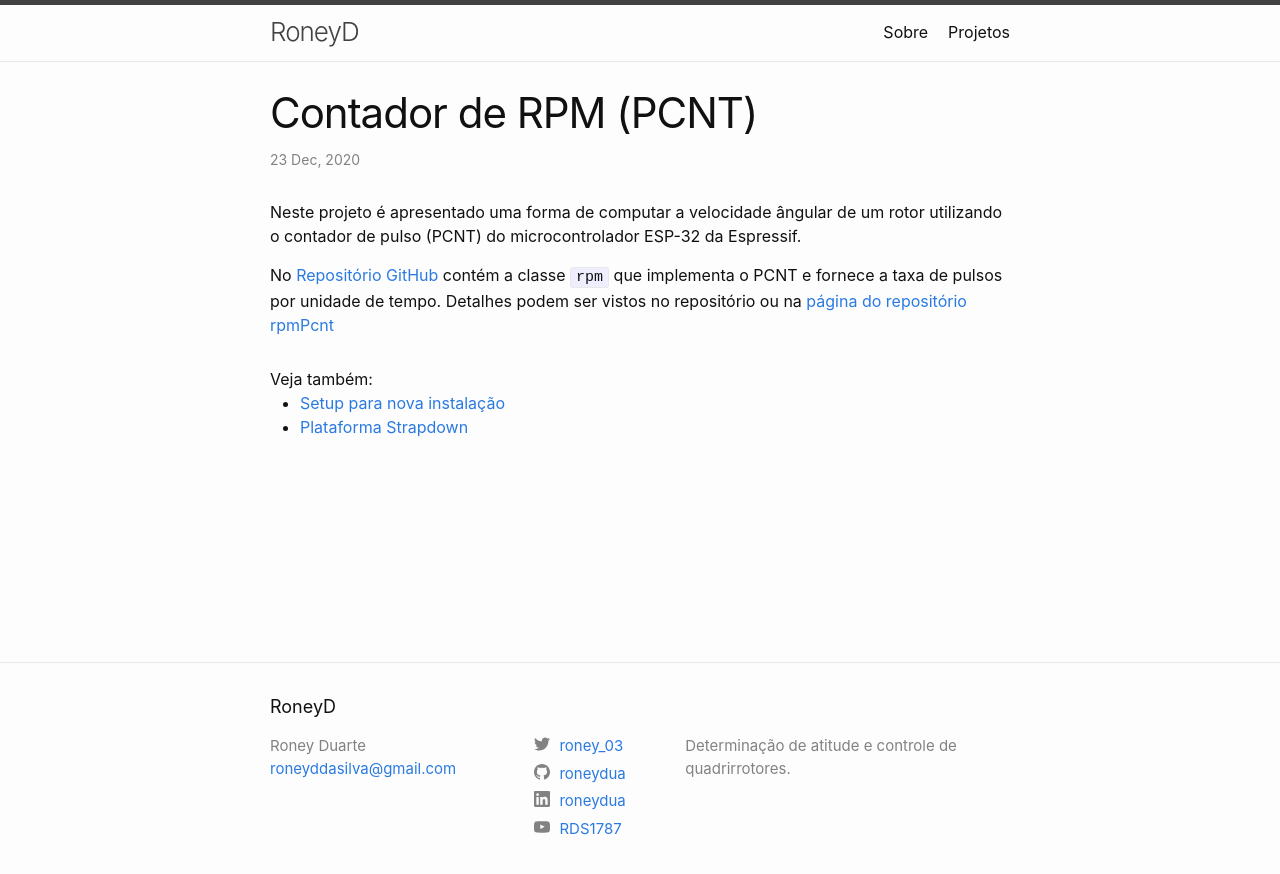
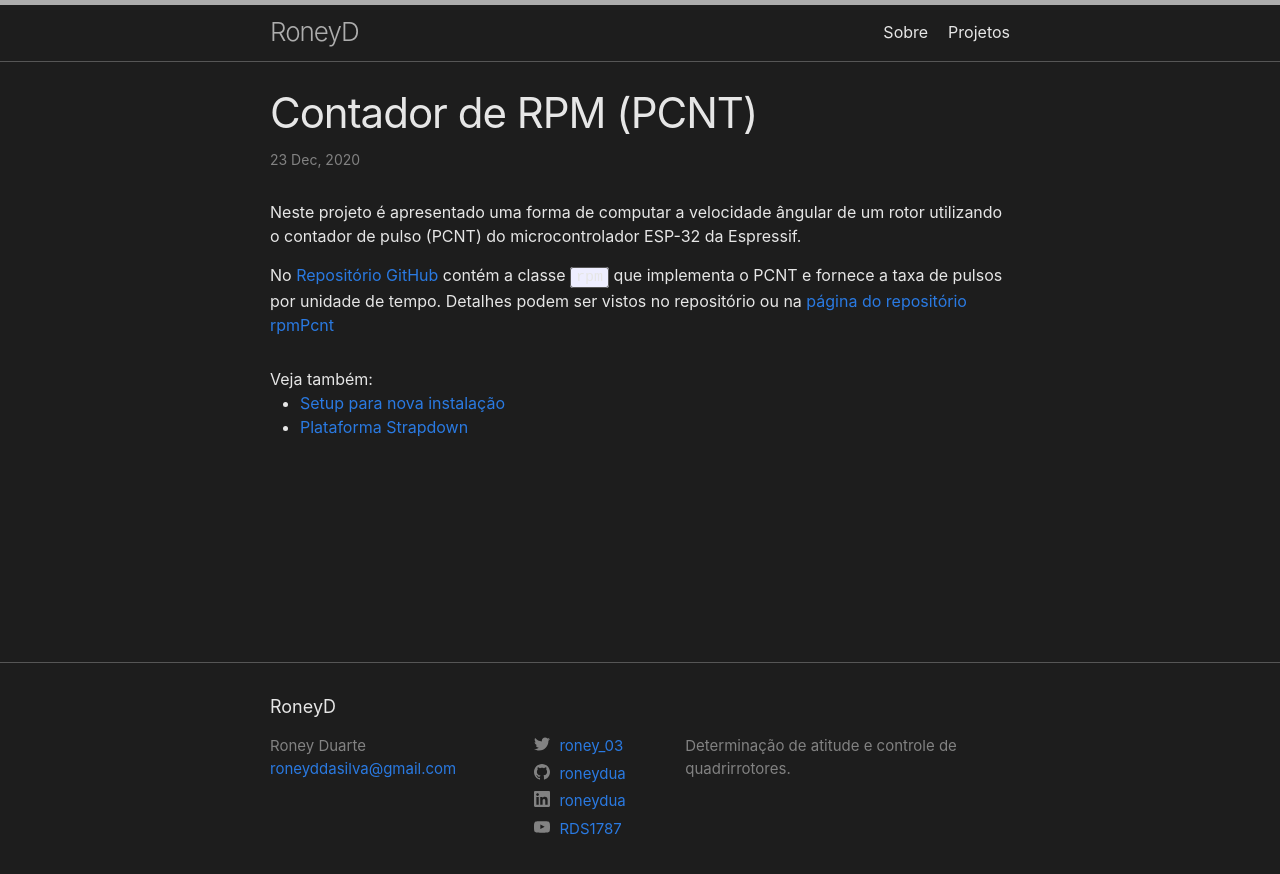
Before and after one commit to roneydua/roneydua.github.io, a Jekyll site: the page built from projetos/_posts/2020-12-23-contador-rpm.md, in a window 1280 px wide. Shown: the top 874 px of the page. Built offline with Jekyll 4.4.1, drawn with Linux system fonts in a browser that asks for light colours; nearby versions of some CDN libraries.

Commit message:
color change

```diff
--- a/Gemfile
+++ b/Gemfile
@@ -15,12 +15,12 @@ source "https://rubygems.org"
 # gem "jekyll-remote-theme"
 # If you want to use GitHub Pages, remove the "gem "jekyll"" above and
 # uncomment the line below. To upgrade, run `bundle update github-pages`.
+
 gem "github-pages", group: :jekyll_plugins
-
 gem 'jekyll-relative-links' # for relatives links
 gem 'jekyll-pdf-embed' # for pdf embed
 
-# If you have any plugins, put them here!
+gem "jekyll-remote-theme"
 group :jekyll_plugins do
   gem "jekyll-feed", "~> 0.12"
 end
--- a/_config.yml
+++ b/_config.yml
@@ -33,7 +33,9 @@ url: "https://roneydua.github.io" # the base hostname & protocol for your site,
 # Build settings
 # remove minima theme as it is now a regular theme
 # theme: minima
-search: true
+
+
+
 
 excerpt_separator: "<!--excerpt-->"
 
@@ -41,22 +43,3 @@ plugins:
   - jekyll-feed
   - jekyll-relative-links
   - jekyll-pdf-embed
-# Exclude from processing.
-# The following items will not be processed, by default.
-# Any item listed under the `exclude:` key here will be automatically added to
-# the internal "default list".
-#
-# Excluded items can be processed by explicitly listing the directories or
-# their entries' file path in the `include:` list.
-#
-# exclude:
-#   - .sass-cache/
-#   - .jekyll-cache/
-#   - gemfiles/
-#   - Gemfile
-#   - Gemfile.lock
-#   - node_modules/
-#   - vendor/bundle/
-#   - vendor/cache/
-#   - vendor/gems/
-#   - vendor/ruby/
--- a/_includes/head.html
+++ b/_includes/head.html
@@ -2,7 +2,7 @@
   <meta charset="utf-8">
   <meta http-equiv="X-UA-Compatible" content="IE=edge">
   <meta name="viewport" content="width=device-width, initial-scale=1">
-  {%- seo -%}
+
   <link rel="stylesheet" href="{{ "/assets/main.css" | relative_url }}">
   {%- feed_meta -%}
   {%- if jekyll.environment == 'production' and site.google_analytics -%}
--- a/_sass/minima.scss
+++ b/_sass/minima.scss
@@ -10,13 +10,20 @@ $base-line-height: 1.5 !default;
 
 $spacing-unit:     30px !default;
 
-$text-color:       #111 !default;
-$background-color: #fdfdfd !default;
+$background-color: #1d1d1d; /* a dark, off-black for the bg */
+$text-color: #e6e6e6; /* an off-white for the text */
+$grey-color-light: #565656; /* for the border-top separators */
+$grey-color-dark: #adadad; /* such as the site title in the header, visited */
+//
+// @import "{{ site.theme }}";
+
+// $text-color:       #111 !default;
+// $background-color: #fdfdfd !default;
 $brand-color:      #2a7ae2 !default;
 
 $grey-color:       #828282 !default;
-$grey-color-light: lighten($grey-color, 40%) !default;
-$grey-color-dark:  darken($grey-color, 25%) !default;
+// $grey-color-light: lighten($grey-color, 40%) !default;
+// $grey-color-dark:  darken($grey-color, 25%) !default;
 
 $table-text-align: left !default;
 
```
Also changed, not shown: Gemfile.lock, imagens/photo.png (added).
